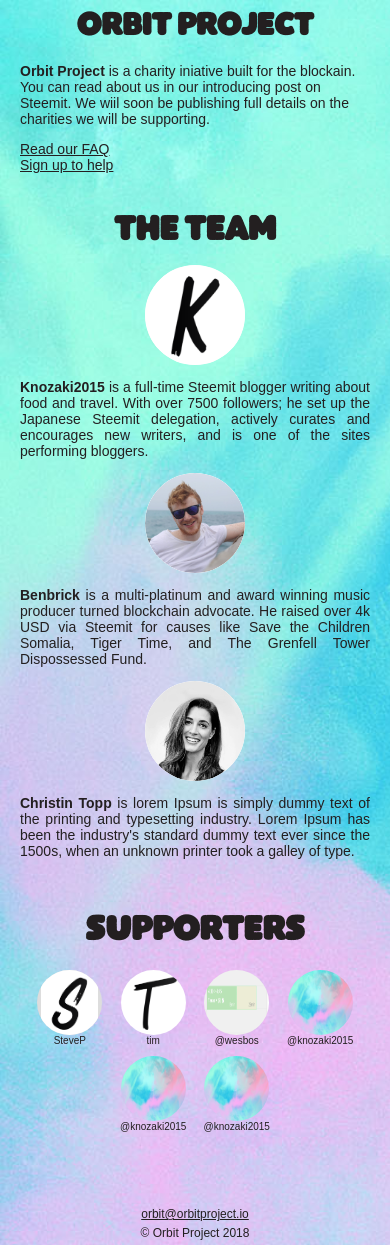
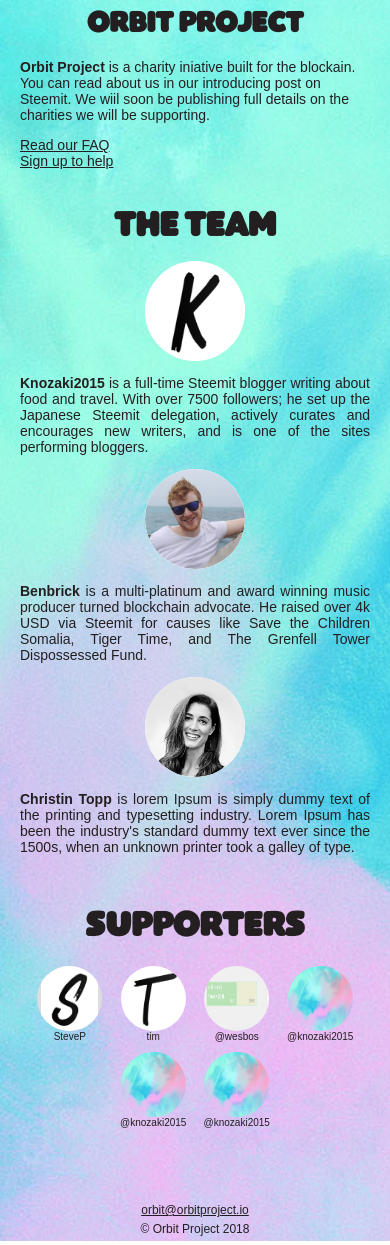
Before and after one commit to orbitprojectcharity/orbitproject, a Jekyll site: the page built from index.html, in a window 390 px wide. Built offline with Jekyll 4.4.1, drawn with Linux system fonts in a browser that asks for light colours.

Commit message:
Update _base.scss

```diff
--- a/_sass/_base.scss
+++ b/_sass/_base.scss
@@ -16,7 +16,7 @@
 	font-size: 52px;
 	margin: 0;
 	@media(max-width: 460px){
-		font-size: 35px;
+		font-size: 32px;
 	}
 }
 h2{
```
